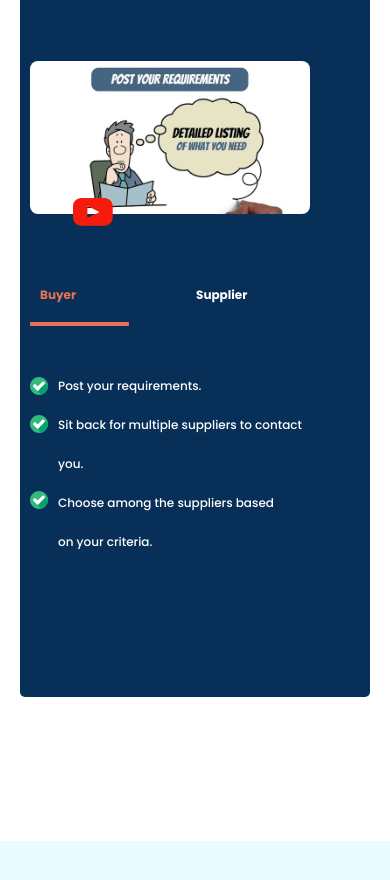
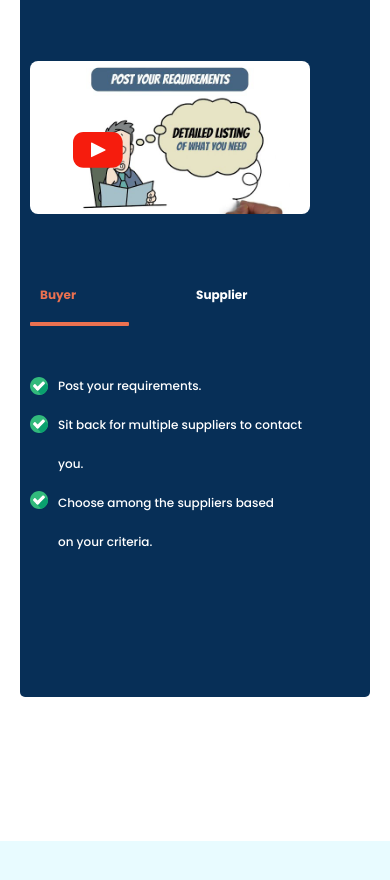
Before and after one commit to KuntalRathod/Habot, a React (Vite) app: page / in a window 390 px wide. Shown: the part 2000-2880 px from the top of the page. Built offline with nearby package versions, Linux system fonts and the light colour scheme; a web font is replaced by a local one.

Commit message:
style: Update responsive styling for VideoBuyer component

```diff
--- a/src/components/VideoBuyer.css
+++ b/src/components/VideoBuyer.css
@@ -118,10 +118,12 @@
   }
 }
 
-/* Custom media query for vector image specific sizes */
-@media (min-width: 300px) and (max-width: 778px) {
+/* Custom media query for vector image specific sizes between 356px and 778px */
+@media (min-width: 345px) and (max-width: 778px) {
   .video-buyer .vector-image {
-    max-width: 40px;
+    position: relative;
+    top: -66px; /* Adjust this value to move the vector image upwards */
+    max-width: 50px;
     height: auto;
   }
 }
```
